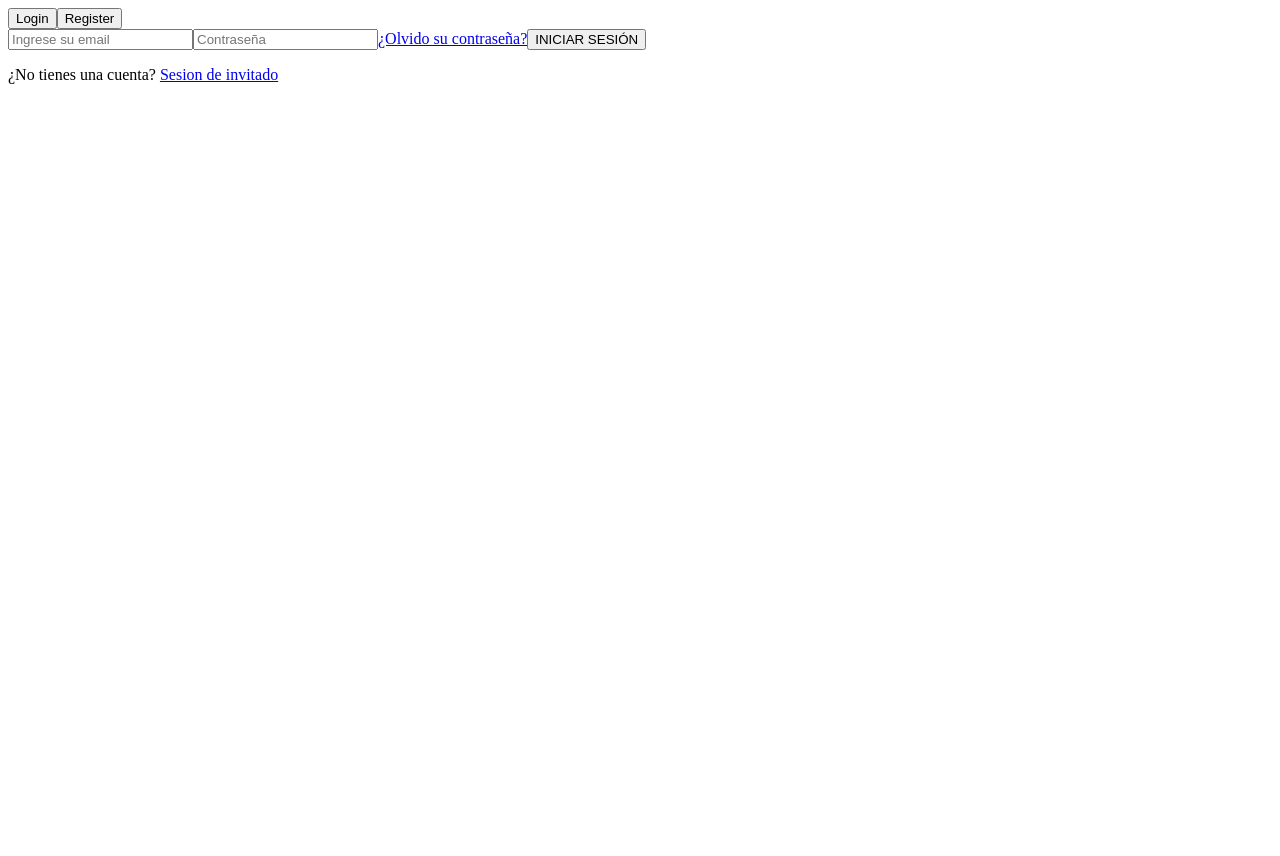
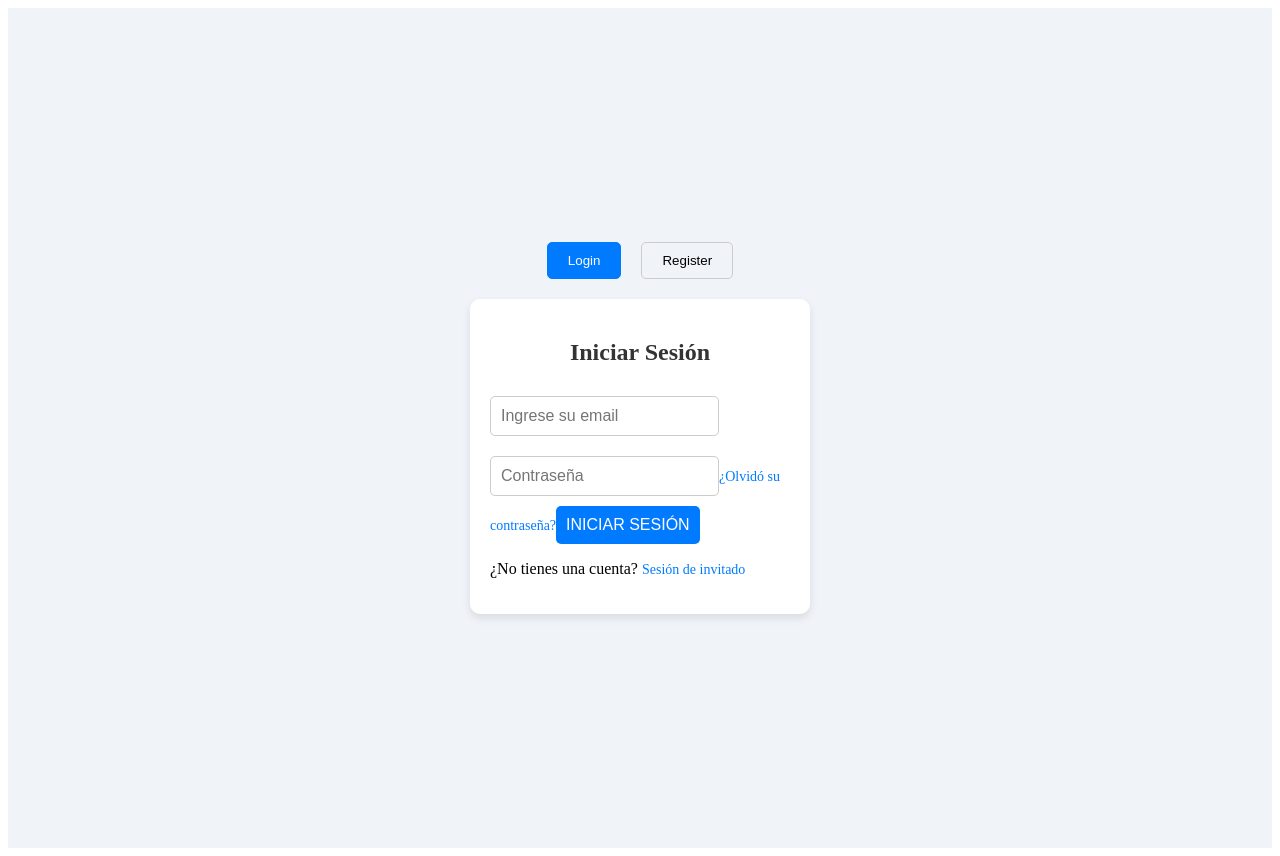
Before and after one commit to ffuentealba19/TDI4_G7, a Next.js app in the folder parkingcheck/: page / in a window 1280 px wide. Before the commit the page ends 800 px from the top, so only its background shows below. Built offline with nearby package versions, Linux system fonts and the light colour scheme.

Commit message:
arreglos esteticos

```diff
--- a/parkingcheck/package.json
+++ b/parkingcheck/package.json
@@ -14,7 +14,7 @@
     "express": "^4.21.0",
     "mongodb": "^6.9.0",
     "mongoose": "^8.6.2",
-    "next": "14.2.7",
+    "next": "^14.2.7",
     "node": "^22.7.0",
     "react": "^18.3.1",
     "react-dom": "^18.3.1"
--- a/parkingcheck/src/app/page.tsx
+++ b/parkingcheck/src/app/page.tsx
@@ -1,6 +1,7 @@
 "use client";
 
 import { useState } from 'react';
+import '/styles/style1.css';
 
 export default function Login() {
     const [showRegisterElements, setShowRegisterElements] = useState(false);
@@ -14,29 +15,33 @@ export default function Login() {
     };
 
     return (
-        <div>
-            <button onClick={showLoginForm}>Login</button>
-            <button onClick={showRegisterForm}>Register</button>
+        <div className="container">
+            <div className="button-group">
+                <button onClick={showLoginForm} className={`toggle-button ${!showRegisterElements ? 'active' : ''}`}>Login</button>
+                <button onClick={showRegisterForm} className={`toggle-button ${showRegisterElements ? 'active' : ''}`}>Register</button>
+            </div>
 
             {showRegisterElements ? (
-                <div id="RegisterForm">
+                <div id="RegisterForm" className="form">
+                    <h2 className="title">Registro</h2>
                     <form>
-                        <input id="Email" type="text" placeholder="Ingrese su email" />
-                        <input id="UserName" type="text" placeholder="Nombre Completo" />
-                        <input id="PASSWD" type="password" placeholder="Contraseña" />
-                        <input id="PASSWD" type="password" placeholder="Repetir Contraseña"/>
-                        <button>REGISTRARSE</button>
+                        <input id="Email" type="text" placeholder="Ingrese su email" className="input" />
+                        <input id="UserName" type="text" placeholder="Nombre Completo" className="input" />
+                        <input id="PASSWD" type="password" placeholder="Contraseña" className="input" />
+                        <input id="ConfirmPASSWD" type="password" placeholder="Repetir Contraseña" className="input" />
+                        <button className="button">REGISTRARSE</button>
                     </form>
                 </div>
             ) : (
-                <div id="LoginForm">
+                <div id="LoginForm" className="form">
+                    <h2 className="title">Iniciar Sesión</h2>
                     <form>
-                        <input id="Email" type="text" placeholder="Ingrese su email" />
-                        <input id="PASSWD" type="password" placeholder="Contraseña" />
-                        <a href='/LostmyPassword'>¿Olvido su contraseña?</a>
-                        <button>INICIAR SESIÓN</button>
+                        <input id="Email" type="text" placeholder="Ingrese su email" className="input" />
+                        <input id="PASSWD" type="password" placeholder="Contraseña" className="input" />
+                        <a href='/LostmyPassword' className="link">¿Olvidó su contraseña?</a>
+                        <button className="button">INICIAR SESIÓN</button>
                     </form>
-                    <p>¿No tienes una cuenta? <a href="/Guest">Sesion de invitado</a></p>
+                    <p>¿No tienes una cuenta? <a href="/Guest" className="link">Sesión de invitado</a></p>
                 </div>
             )}
         </div>
--- /dev/null
+++ b/parkingcheck/styles/style1.css
@@ -0,0 +1,82 @@
+.container {
+  display: flex;
+  flex-direction: column;
+  align-items: center;
+  justify-content: center;
+  min-height: 100vh;
+  background-color: #f0f4f8;
+  padding: 20px;
+}
+
+.title {
+  font-size: 24px;
+  margin-bottom: 20px;
+  color: #333;
+  text-align: center;
+}
+
+.form {
+  display: flex;
+  flex-direction: column;
+  width: 300px;
+  background-color: #fff;
+  padding: 20px;
+  border-radius: 10px;
+  box-shadow: 0 4px 8px rgba(0, 0, 0, 0.1);
+}
+
+.input {
+  padding: 10px;
+  margin: 10px 0;
+  border-radius: 5px;
+  border: 1px solid #ccc;
+  font-size: 16px;
+}
+
+.button {
+  padding: 10px;
+  background-color: #007bff;
+  color: #fff;
+  border: none;
+  border-radius: 5px;
+  cursor: pointer;
+  font-size: 16px;
+  transition: background-color 0.3s ease;
+}
+
+.button:hover {
+  background-color: #0056b3;
+}
+
+.button-group {
+  display: flex;
+  justify-content: center;
+  margin-bottom: 20px;
+}
+
+.toggle-button {
+  padding: 10px 20px;
+  margin: 0 10px;
+  background-color: #f0f4f8;
+  border: 1px solid #ccc;
+  border-radius: 5px;
+  cursor: pointer;
+  transition: background-color 0.3s ease;
+}
+
+.toggle-button.active {
+  background-color: #007bff;
+  color: #fff;
+  border-color: #007bff;
+}
+
+.link {
+  color: #007bff;
+  text-decoration: none;
+  font-size: 14px;
+  margin-top: 10px;
+}
+
+.link:hover {
+  text-decoration: underline;
+}
```
Also changed, not shown: parkingcheck/src/app/Guest/page.tsx (deleted, +0 -15 lines), parkingcheck/src/app/Guest/page1.tsx (added, +27 -0 lines), 1 other file (tests, documents, lock files or other folders).
